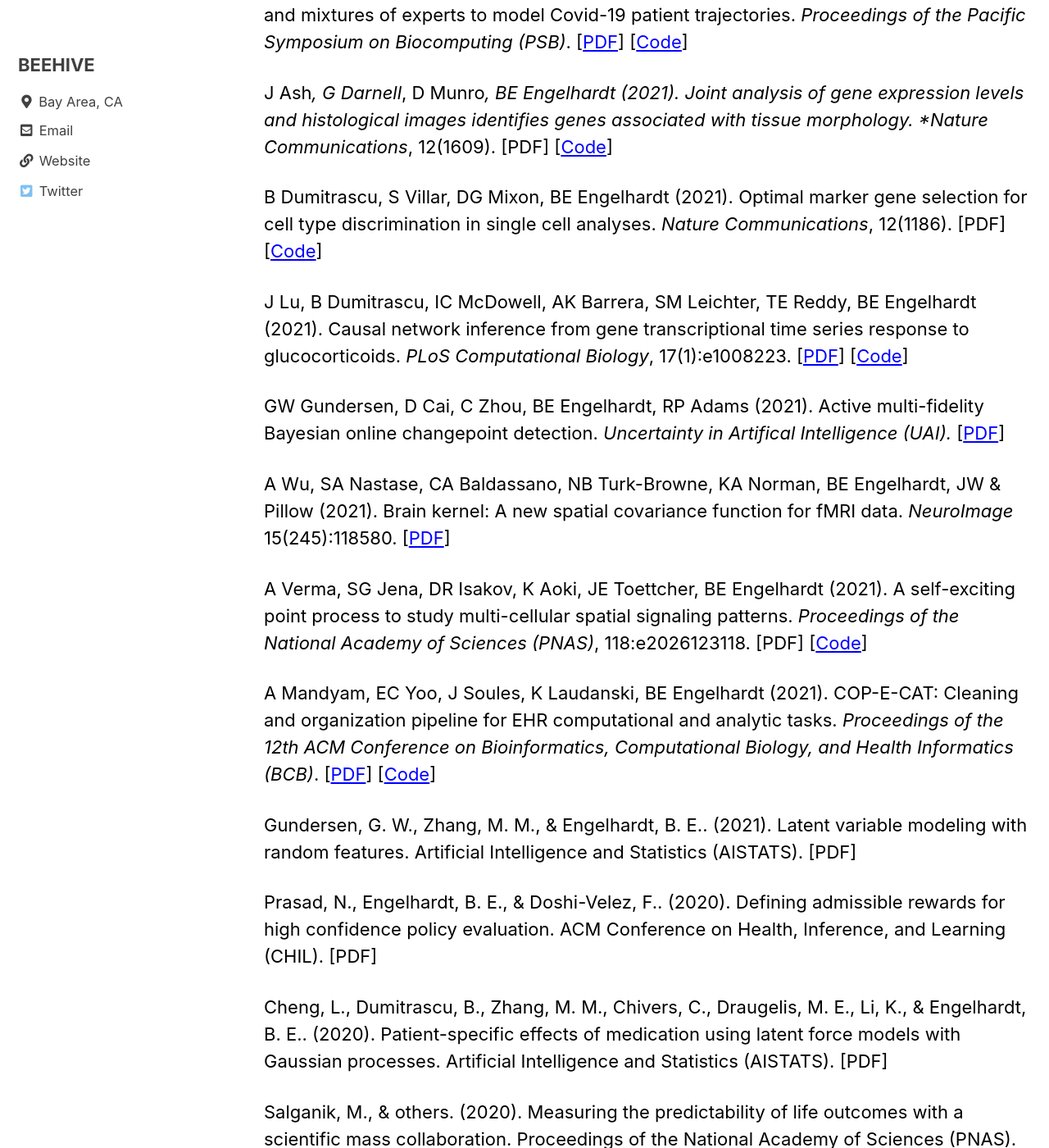
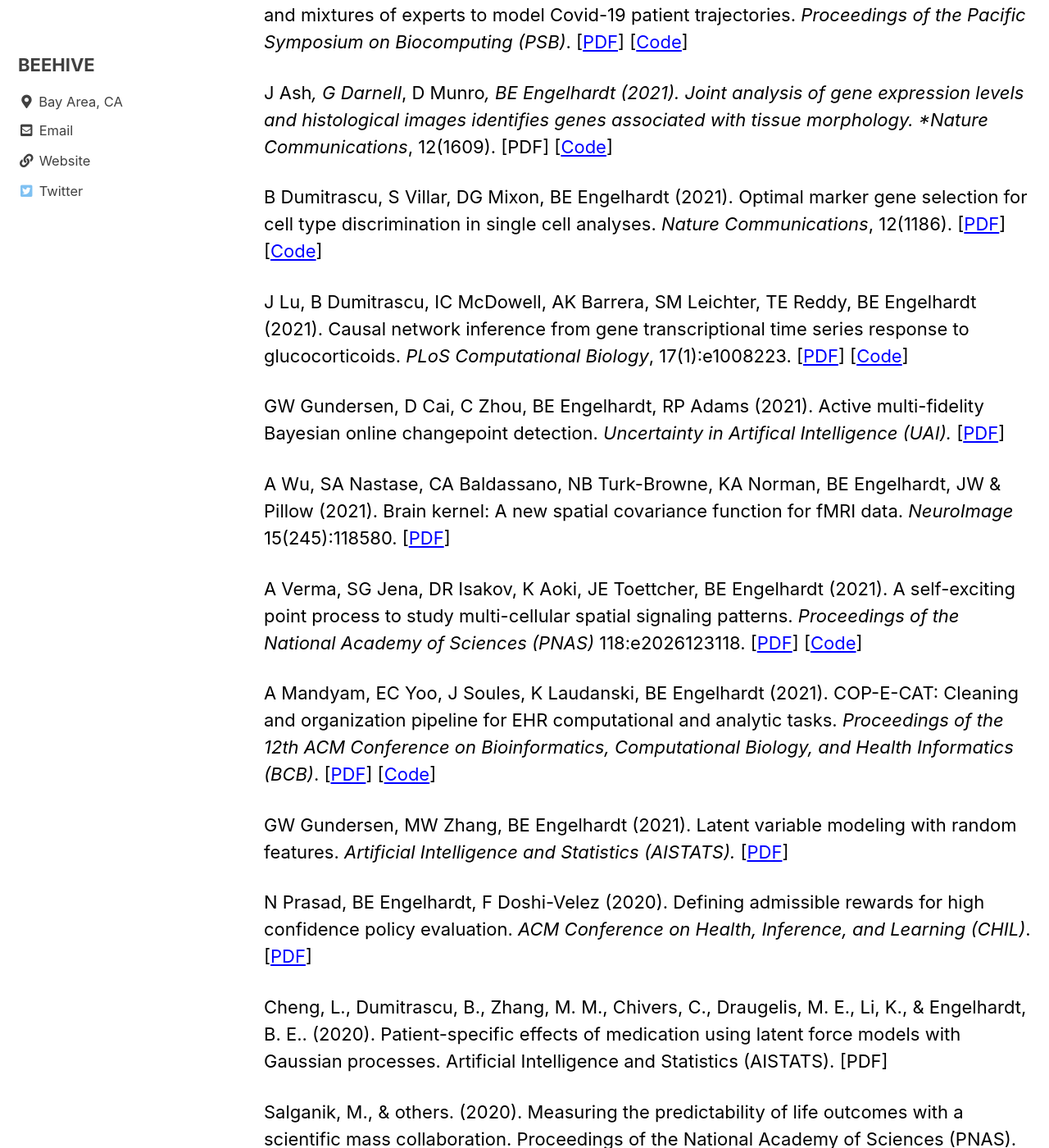
Before and after one commit to stanfordbeehive/stanfordbeehive.github.io, a Jekyll site: the page built from _pages/publications.md, in a window 1280 px wide and 1400 px high, scrolled down 2171 px. Shown: the whole window at 82% size. Built offline with Jekyll 4.4.1, drawn with Linux system fonts in a browser that asks for light colours; cached includes are drawn as plain includes.

Commit message:
Update publications.md

```diff
--- a/_pages/publications.md
+++ b/_pages/publications.md
@@ -48,29 +48,25 @@ S Cui, EC Yoo, D Li, K Laudanski, BE Engelhardt (2022). Hierarchical Gaussian pr
 J Ash*, G Darnell*, D Munro*, BE Engelhardt (2021). Joint analysis of gene expression levels and histological images identifies genes associated with tissue morphology. *Nature Communications*, 12(1609).
 [PDF] [[Code](https://github.com/daniel-munro/imageCCA)]
 
-B Dumitrascu, S Villar, DG Mixon, BE Engelhardt (2021). Optimal marker gene selection for cell type discrimination in single cell analyses. *Nature Communications*, 12(1186).
-[PDF] [[Code](https://github.com/solevillar/scGeneFit-python)]
+B Dumitrascu, S Villar, DG Mixon, BE Engelhardt (2021). Optimal marker gene selection for cell type discrimination in single cell analyses. *Nature Communications*, 12(1186). [[PDF](https://www.nature.com/articles/s41467-021-21453-4)] [[Code](https://github.com/solevillar/scGeneFit-python)]
 
 J Lu, B Dumitrascu, IC McDowell, AK Barrera, SM Leichter, TE Reddy, BE Engelhardt (2021). Causal network inference from gene transcriptional time series response to glucocorticoids. *PLoS Computational Biology*, 17(1):e1008223.
 [[PDF](https://journals.plos.org/ploscompbiol/article?id=10.1371/journal.pcbi.1008223)] [[Code](https://github.com/lujonathanh/BETS)]
 
-GW Gundersen, D Cai, C Zhou, BE Engelhardt, RP Adams (2021). Active multi-fidelity Bayesian online changepoint detection. *Uncertainty in Artifical Intelligence (UAI).*
-[[PDF](https://proceedings.mlr.press/v161/gundersen21a/gundersen21a.pdf)]
+GW Gundersen, D Cai, C Zhou, BE Engelhardt, RP Adams (2021). Active multi-fidelity Bayesian online changepoint detection. *Uncertainty in Artifical Intelligence (UAI).* [[PDF](https://proceedings.mlr.press/v161/gundersen21a/gundersen21a.pdf)]
 
-A Wu, SA Nastase, CA Baldassano, NB Turk-Browne, KA Norman, BE Engelhardt, JW & Pillow (2021). Brain kernel: A new spatial covariance function for fMRI data. *NeuroImage* 15(245):118580.
-[[PDF](https://www.sciencedirect.com/science/article/pii/S1053811921008533?via%3Dihub)]
+A Wu, SA Nastase, CA Baldassano, NB Turk-Browne, KA Norman, BE Engelhardt, JW & Pillow (2021). Brain kernel: A new spatial covariance function for fMRI data. *NeuroImage* 15(245):118580. [[PDF](https://www.sciencedirect.com/science/article/pii/S1053811921008533?via%3Dihub)]
 
-A Verma, SG Jena, DR Isakov, K Aoki, JE Toettcher, BE Engelhardt (2021). A self-exciting point process to study multi-cellular spatial signaling patterns. *Proceedings of the National Academy of Sciences (PNAS)*, 118:e2026123118.
-[PDF] [[Code](https://github.com/architverma1/CPP)]
+A Verma, SG Jena, DR Isakov, K Aoki, JE Toettcher, BE Engelhardt (2021). A self-exciting point process to study multi-cellular spatial signaling patterns. *Proceedings of the National Academy of Sciences (PNAS)* 118:e2026123118.
+[[PDF](https://www.pnas.org/doi/10.1073/pnas.2026123118)] [[Code](https://github.com/architverma1/CPP)]
 
 A Mandyam, EC Yoo, J Soules, K Laudanski, BE Engelhardt (2021). COP-E-CAT: Cleaning and organization pipeline for EHR computational and analytic tasks. *Proceedings of the 12th ACM Conference on Bioinformatics, Computational Biology, and Health Informatics (BCB)*.
 [[PDF](https://dl.acm.org/doi/pdf/10.1145/3459930.3469536)] [[Code](https://github.com/aishwarya-rm/cop-e-cat)]
 
-Gundersen, G. W., Zhang, M. M., & Engelhardt, B. E.. (2021). Latent variable modeling with random features. Artificial Intelligence and Statistics (AISTATS).
-[PDF]
+GW Gundersen, MW Zhang, BE Engelhardt (2021). Latent variable modeling with random features. *Artificial Intelligence and Statistics (AISTATS).*
+[[PDF](http://proceedings.mlr.press/v130/gundersen21a/gundersen21a.pdf)]
 
-Prasad, N., Engelhardt, B. E., & Doshi-Velez, F.. (2020). Defining admissible rewards for high confidence policy evaluation. ACM Conference on Health, Inference, and Learning (CHIL).
-[PDF]
+N Prasad, BE Engelhardt, F Doshi-Velez (2020). Defining admissible rewards for high confidence policy evaluation. *ACM Conference on Health, Inference, and Learning (CHIL)*. [[PDF](https://dl.acm.org/doi/10.1145/3368555.3384450)]
 
 Cheng, L., Dumitrascu, B., Zhang, M. M., Chivers, C., Draugelis, M. E., Li, K., & Engelhardt, B. E.. (2020). Patient-specific effects of medication using latent force models with Gaussian processes. Artificial Intelligence and Statistics (AISTATS).
 [PDF]
```
